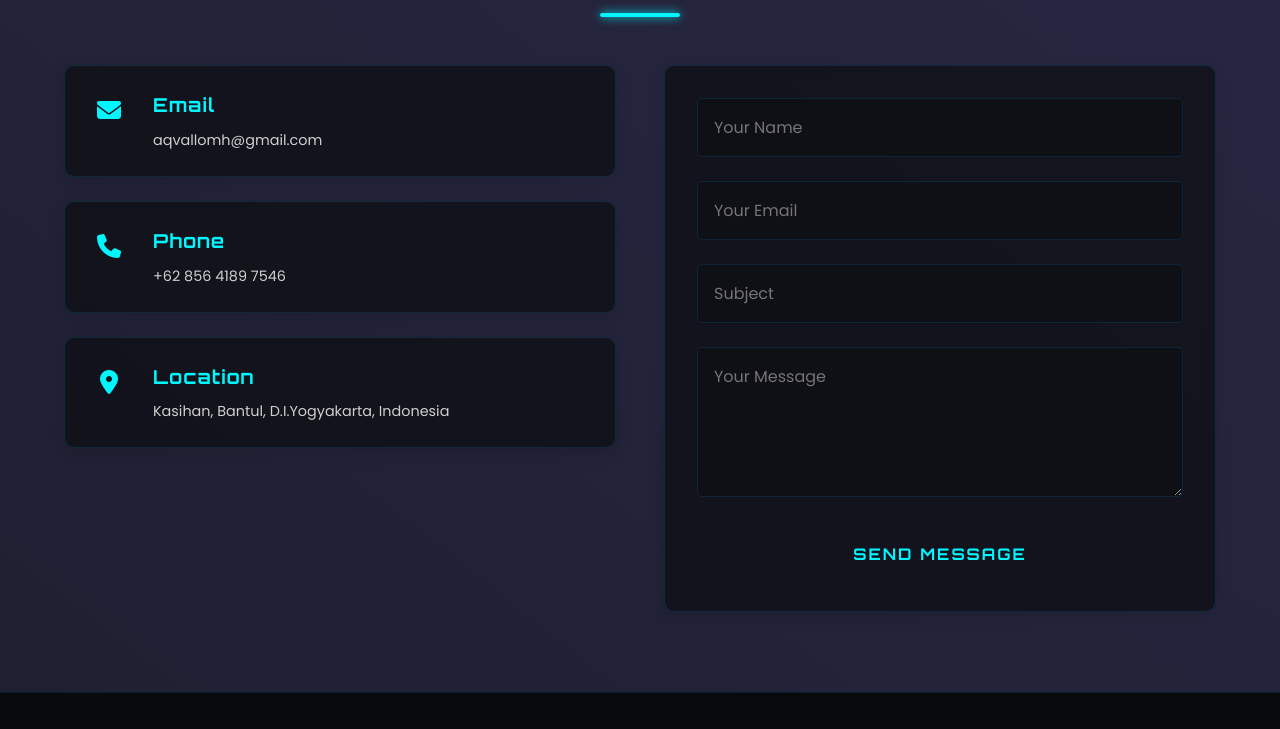
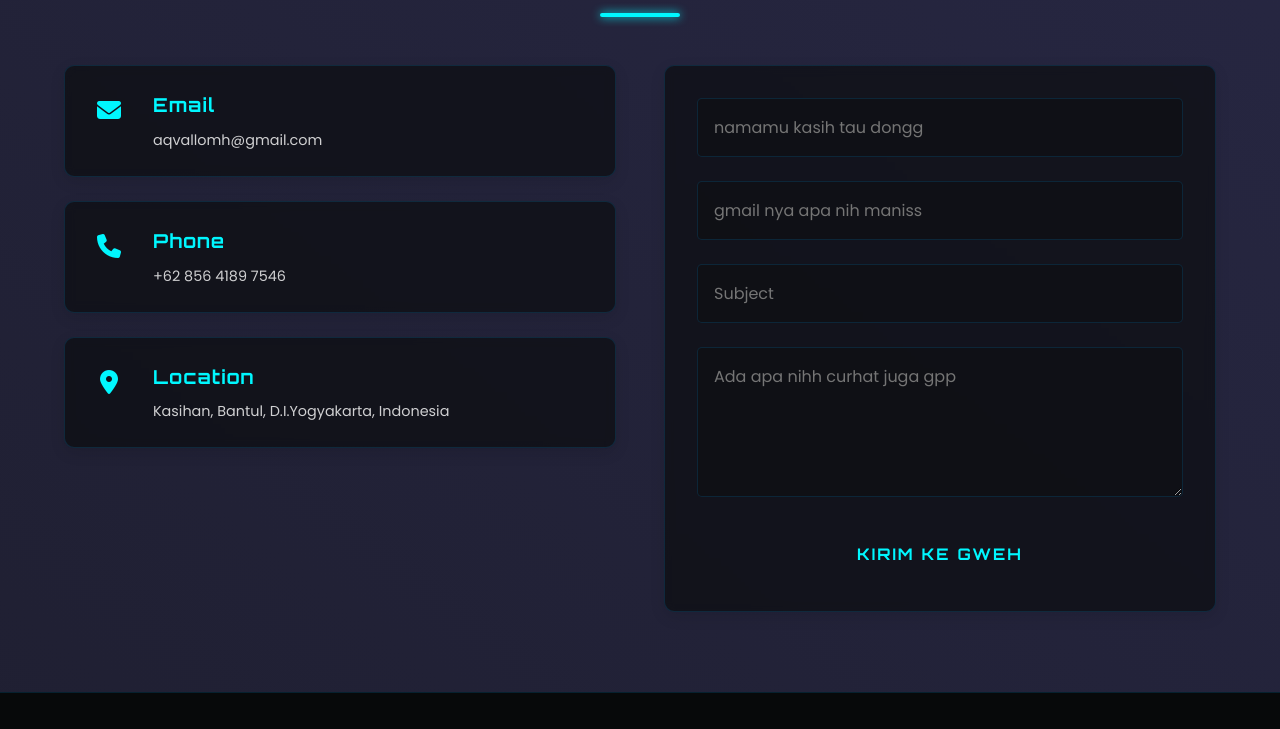
Before and after one commit to AqvalloMH/albyandrablog, a plain HTML site: page index.html in a window 1280 px wide. Shown: the part 3115-3844 px from the top of the page. Drawn offline with Linux system fonts and the light colour scheme; animation ran at ten frames a second.

Commit message:
Update index html

```diff
--- a/index.html
+++ b/index.html
@@ -327,23 +327,25 @@
             </div>
             <form class="contact-form">
                 <div class="form-group">
-                    <input type="text" placeholder="Your Name" required>
+                    <input type="text" placeholder="namamu kasih tau dongg" required>
                 </div>
                 <div class="form-group">
-                    <input type="email" placeholder="Your Email" required>
+                    <input type="email" placeholder="gmail nya apa nih maniss" required>
                 </div>
                 <div class="form-group">
                     <input type="text" placeholder="Subject">
                 </div>
                 <div class="form-group">
-                    <textarea placeholder="Your Message" required></textarea>
+                    <textarea placeholder="Ada apa nihh curhat juga gpp" required></textarea>
                 </div>
                 <button type="submit" class="btn submit-btn">
                     <span></span>
                     <span></span>
                     <span></span>
                     <span></span>
-                    Send Message
+                    Kirim ke gweh
+
+
                 </button>
             </form>
         </div>
```
